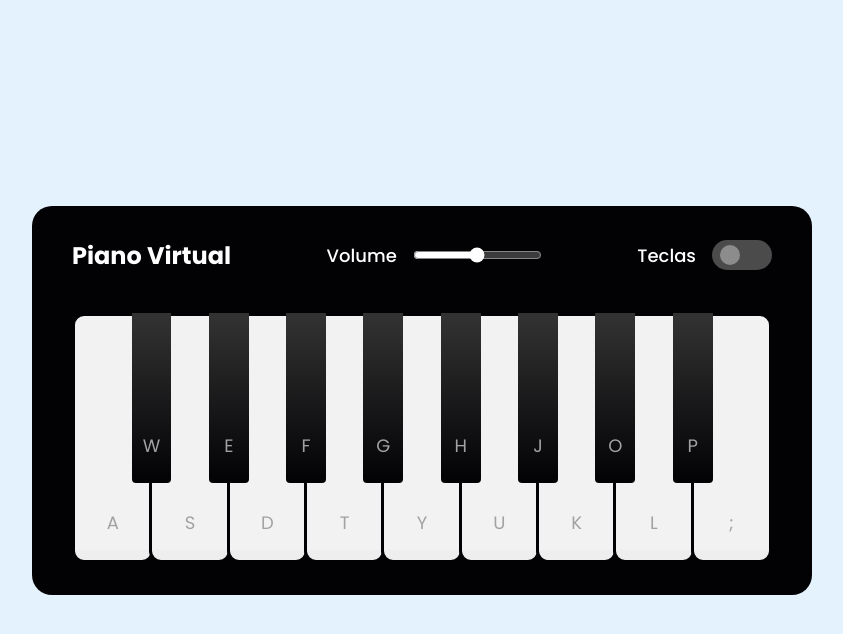
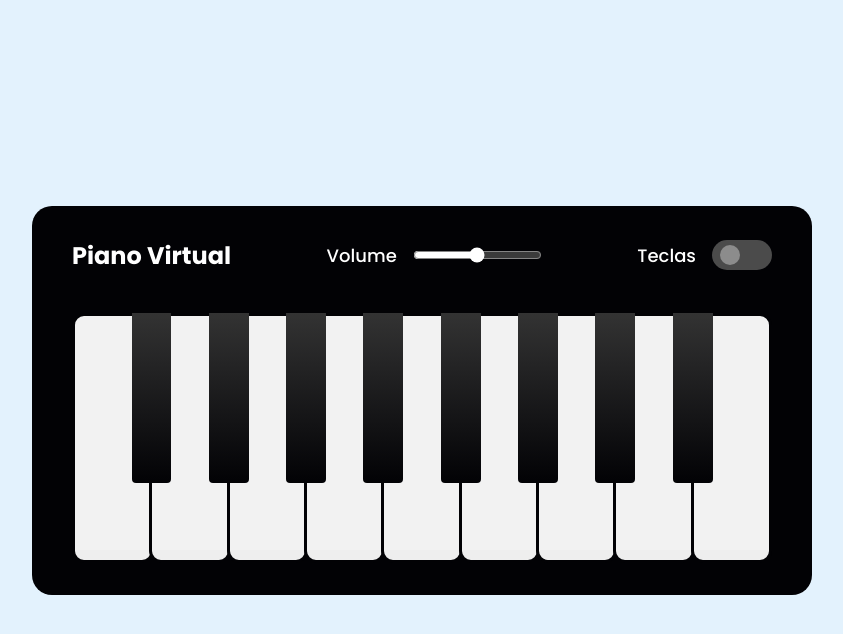
Before and after one commit to fernandatollotti/piano-simulator, a plain HTML site: page index.html in a window 1280 px wide. Both pictures are taken after a click on the checkbox 960 px from the left and 255 px from the top of the page. Shown: the whole page, without its empty margins (218-1061 px from the left). Drawn offline with Linux system fonts and the light colour scheme.

Commit message:
feat: add functionality to show/hide piano keys in 'engine.js' and control audio

```diff
--- a/src/scripts/engine.js
+++ b/src/scripts/engine.js
@@ -1,5 +1,6 @@
 const pianoKeys = document.querySelectorAll('.piano-keys .key');
 const volumeSlider = document.querySelector('.volume-slider');
+const keysCheck = document.querySelector('.keys-check input');
 
 let mappedKeys = [];
 let audio = new Audio();
@@ -34,4 +35,17 @@ const handleVolume = (event) => {
   audio.volume = event.target.value;
 }
 
+const showHideKeys = () => {
+  pianoKeys.forEach(key => {
+    key.classList.toggle('hide');
+
+    if (key.classList.contains('hide')) {
+      audio.pause();
+      audio.volume = 0;
+    }
+  });
+}
+
 volumeSlider.addEventListener('input', handleVolume);
+
+keysCheck.addEventListener('click', showHideKeys);
--- a/src/styles/main.css
+++ b/src/styles/main.css
@@ -113,3 +113,5 @@ body {
   box-shadow: inset -5px 5px 20px rgba(242, 242, 242, 0.1);
   background: linear-gradient(to bottom #020205 0%, #434343 100%);
 }
+
+.piano-keys .key.hide span {display: none;}
```
